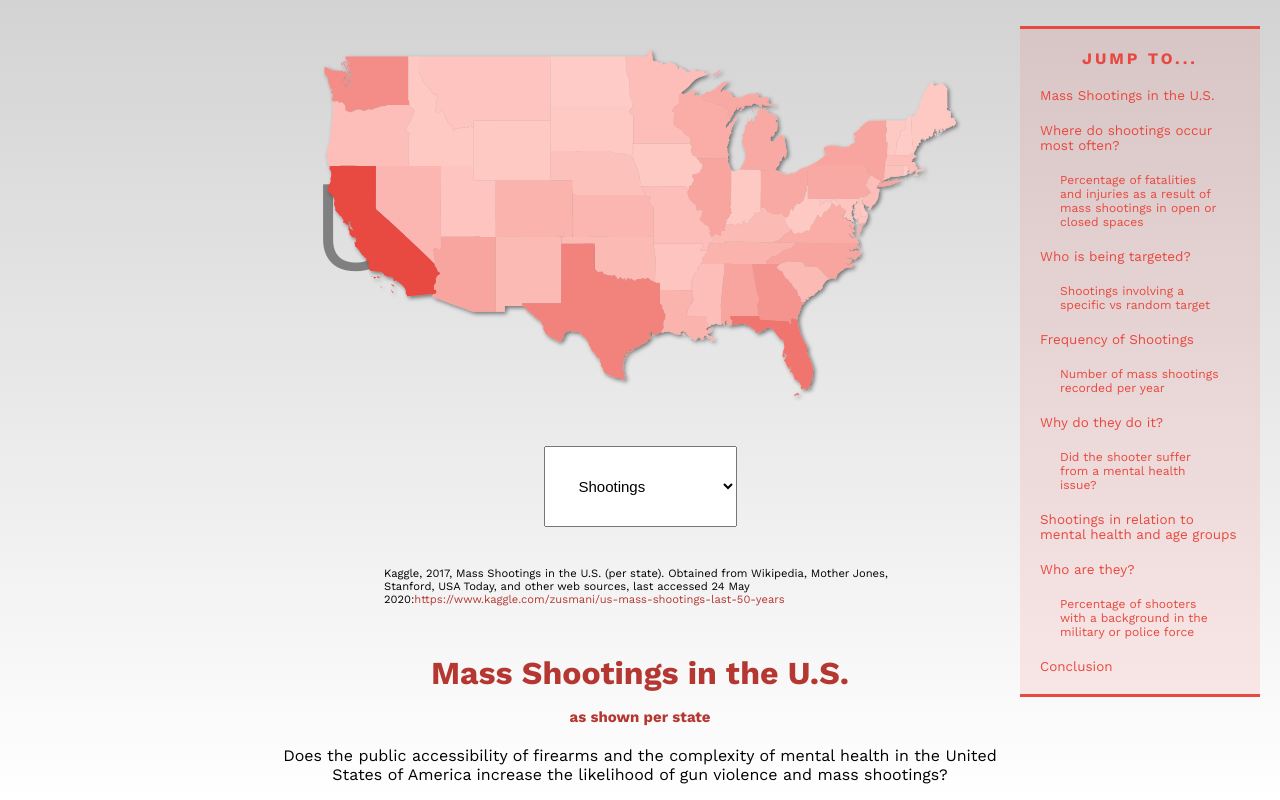
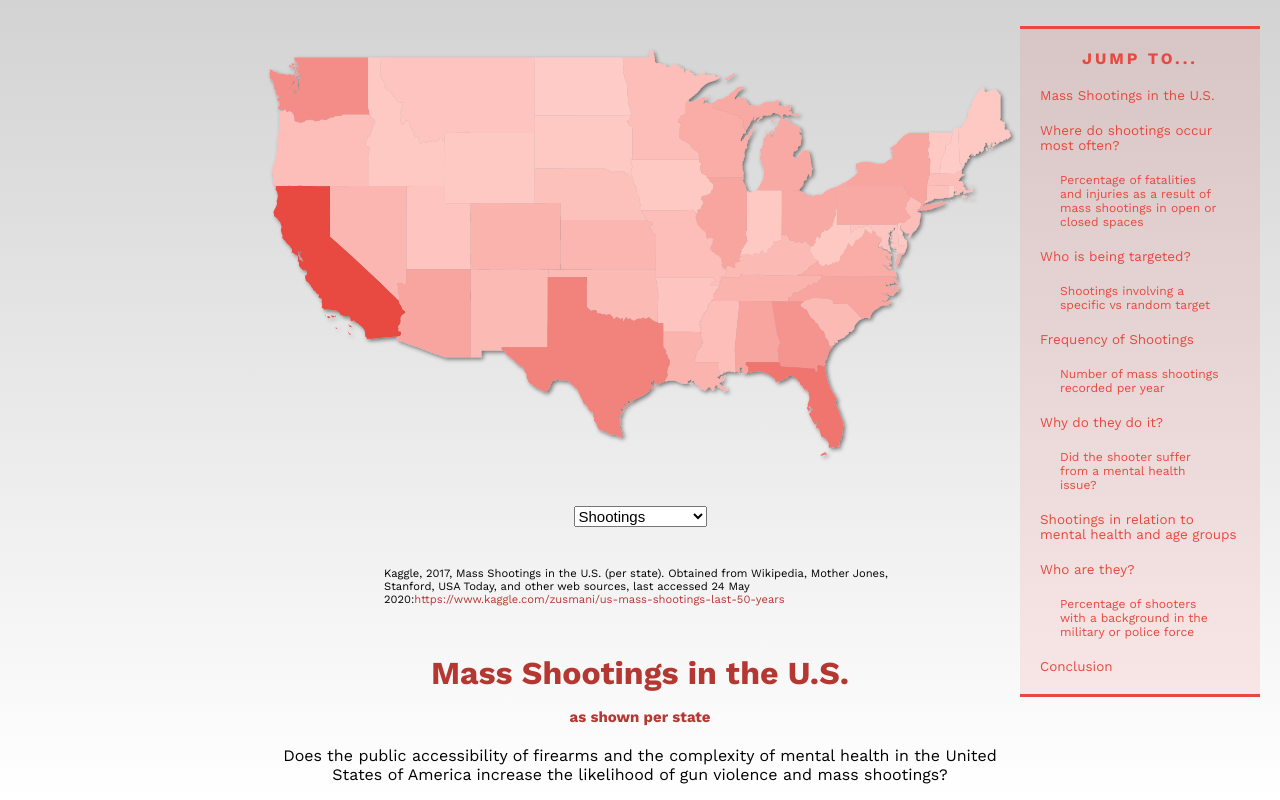
Before and after one commit to italiaiello/info-vis, a React (Create React App) app: page / in a window 1280 px wide. Shown: the top 800 px of the page. Built offline with nearby package versions, Linux system fonts and the light colour scheme.

Commit message:
finally fixed the dropdown bug

```diff
--- a/src/App.css
+++ b/src/App.css
@@ -56,9 +56,10 @@ button {
 }
 
 .dropdown {
+  height: auto;
   font-size: 15px;
   outline: none;
-  padding: 30px;
+  /* padding: 10px; */
 }
 
 select {
```
